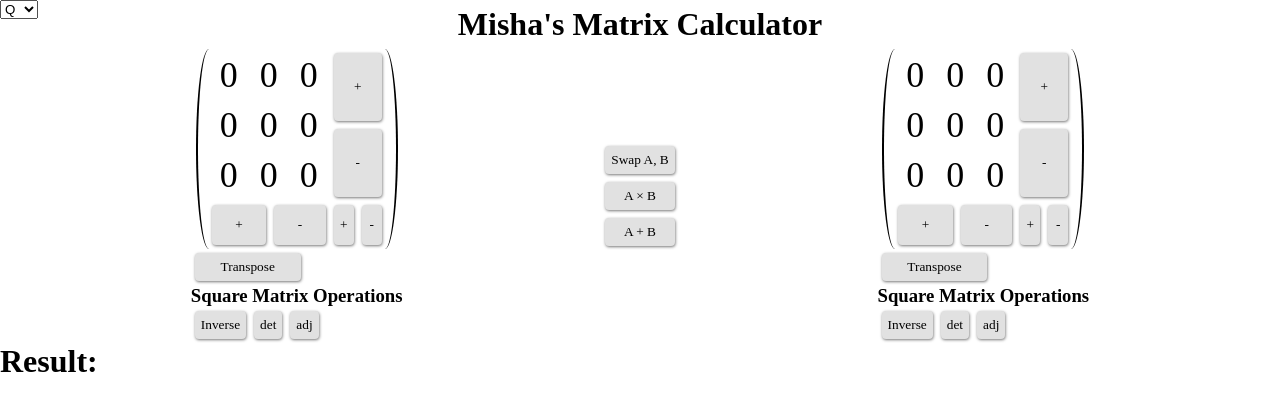
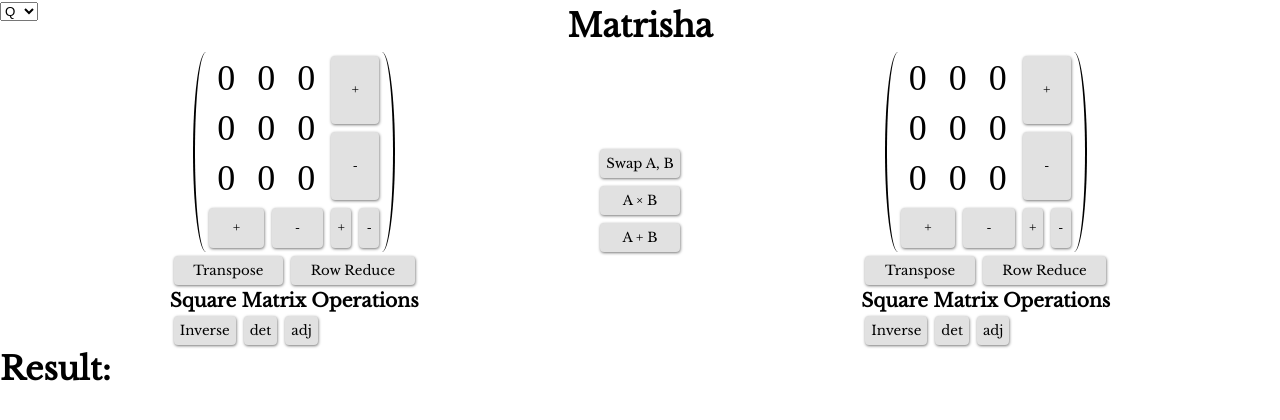
Before and after one commit to farberbrodsky/MatrixCalculator, a React (Create React App) app: page / in a window 1280 px wide. Shown: the top 420 px of the page. Built offline with nearby package versions, Linux system fonts and the light colour scheme.

Commit message:
Change font, rename to Matrisha, add row reduce

```diff
--- a/public/index.html
+++ b/public/index.html
@@ -4,6 +4,7 @@
     <meta charset="utf-8" />
     <link rel="icon" href="%PUBLIC_URL%/favicon.ico" />
     <link rel="apple-touch-icon" href="%PUBLIC_URL%/logo192.png" />
+    <link href="https://fonts.googleapis.com/css2?family=Libre+Baskerville&display=swap" rel="stylesheet">
     <title>Matrix Calculator</title>
   </head>
   <body>
--- a/src/App.jsx
+++ b/src/App.jsx
@@ -33,6 +33,8 @@ function App() {
      );
   } else if (result && result.type === "text") {
     formattedResult = (<p>{ result.value }</p>)
+  } else if (result && result.type === "element") {
+    formattedResult = result.value;
   }
 
   return (
@@ -41,7 +43,7 @@ function App() {
         <div className={styles.flexGrow}>
           <FieldSelector fieldName={fieldName} setField={fieldChanged} />
         </div>
-        <h1 className={styles.title}>Misha's Matrix Calculator</h1>
+        <h1 className={styles.title}>Matrisha</h1>
         <div className={styles.flexGrow}></div>
       </div>
       <div className={styles.twoMatrices}>
--- a/src/MatrixWithButtons.jsx
+++ b/src/MatrixWithButtons.jsx
@@ -1,5 +1,6 @@
 import MatrixComponent from "./MatrixComponent.jsx";
 import styles from "./MatrixWithButtons.module.css";
+import RowReduceComponent from "./RowReduceComponent.jsx";
 
 export default function MatrixWithButtons(props) {
   return (
@@ -17,6 +18,9 @@ export default function MatrixWithButtons(props) {
           <button onClick={() =>
             props.setResult({"type": "matrix", "value": props.matrix.transpose()})
           }>Transpose</button>
+          <button onClick={() =>
+            props.setResult({"type": "element", "value": <RowReduceComponent value={props.matrix.rowReduce()} />})
+          }>Row Reduce</button>
         </div>
         <div className={styles.buttons} style={{
           display: props.matrix.rows === props.matrix.cols ? "block" : "none"
--- /dev/null
+++ b/src/RowReduceComponent.jsx
@@ -0,0 +1,23 @@
+import MatrixComponent from "./MatrixComponent.jsx";
+
+function OneRow(args) {
+  if (args[0] === "mul") {
+    return (<p>R{args[1]} to R{args[1]} * {args[2].toString()}</p>);
+  } else if (args[0] === "add") {
+    return (<p>R{args[1]} to R{args[1]} + {args[2]} * {(args[3] || 1).toString()}</p>);
+  } else if (args[0] === "swap") {
+    return (<p>swap R{args[1]} and R{args[2]}</p>)
+  }
+}
+
+export default function RowReduceComponent({ value }) {
+  let rows = value[0];
+  let result = value[1];
+  return (
+    <div>
+      {rows.map(r => OneRow(r))}
+      <p>Result:</p>
+      <MatrixComponent matrix={result} />
+    </div>
+  );
+}
--- a/src/index.css
+++ b/src/index.css
@@ -1,6 +1,6 @@
 body {
   margin: 0;
-  font-family: "Times New Roman", "David", serif;
+  font-family: "Libre Baskerville", "Times New Roman", "David", serif;
 }
 
 h1, h2, h3, h4, h5, h6, p {
```
Also changed, not shown: src/matrix.js (line endings or trailing spaces).
